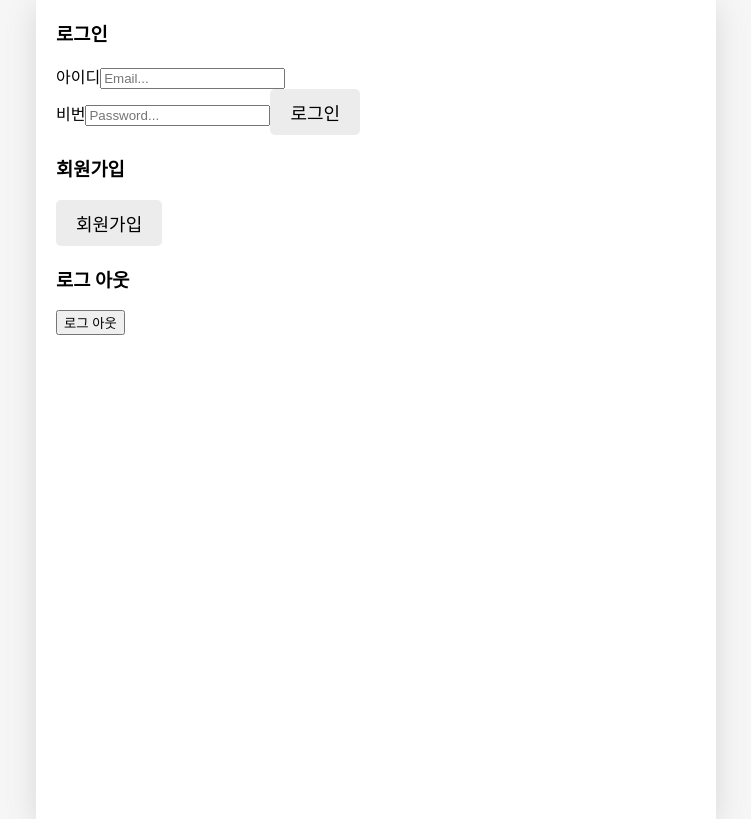
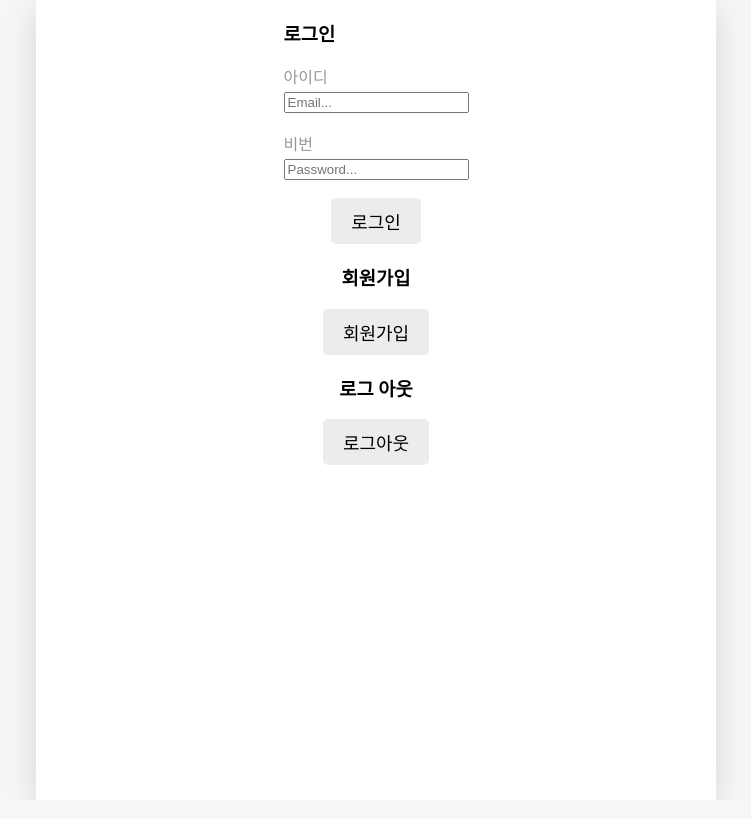
Before and after one commit to garammm/emotion-diary, a React (Create React App) app: page / in a window 1280 px wide. Shown: the whole page, without its empty margins (264-1015 px from the left). Built offline with nearby package versions, Linux system fonts and the light colour scheme; a web font is replaced by a local one.

Commit message:
chore: 스타일 수정

```diff
--- a/package.json
+++ b/package.json
@@ -3,6 +3,8 @@
   "version": "0.1.0",
   "private": true,
   "dependencies": {
+    "@emotion/react": "^11.11.0",
+    "@emotion/styled": "^11.11.0",
     "@testing-library/jest-dom": "^5.16.5",
     "@testing-library/react": "^13.4.0",
     "@testing-library/user-event": "^13.5.0",
--- a/src/pages/Login.js
+++ b/src/pages/Login.js
@@ -8,6 +8,7 @@ import {
 import { auth } from "../firebase-config";
 import MyButton from "../components/MyButton";
 import { useNavigate } from "react-router-dom";
+import styled from "@emotion/styled";
 
 export default function Login() {
   const [registerEmail, setRegisterEmail] = useState("");
@@ -53,10 +54,10 @@ export default function Login() {
   };
 
   return (
-    <div>
+    <Container>
       <div>
         <h3> 로그인</h3>
-        아이디
+        <Label>아이디</Label>
         <input
           placeholder="Email..."
           onChange={(event) => {
@@ -64,21 +65,37 @@ export default function Login() {
           }}
         />
         <br></br>
-        비번
+        <br></br>
+        <Label>비번</Label>
         <input
           placeholder="Password..."
           onChange={(event) => {
             setLoginPassword(event.target.value);
           }}
         />
-        <MyButton text="로그인" onClick={login} />
       </div>
+      <br></br>
+      <MyButton text="로그인" onClick={login} />
+
       <h3> 회원가입 </h3>
       {user?.email}
       <MyButton text={"회원가입"} onClick={() => navigate("/SignUp")} />
       <h3> 로그 아웃 </h3>
       {user?.email}
-      <button onClick={logout}> 로그 아웃 </button>
-    </div>
+      <MyButton text={"로그아웃"} onClick={logout} />
+    </Container>
   );
 }
+
+const Container = styled.div`
+  display: flex;
+  flex-direction: column;
+  align-items: center;
+`;
+
+const Label = styled.label`
+  font-sie: 13px;
+  display: block;
+  color: #999;
+  margin-bottom: 4px;
+`;
```
Also changed, not shown: 2 other files (tests, documents, lock files or other folders).
